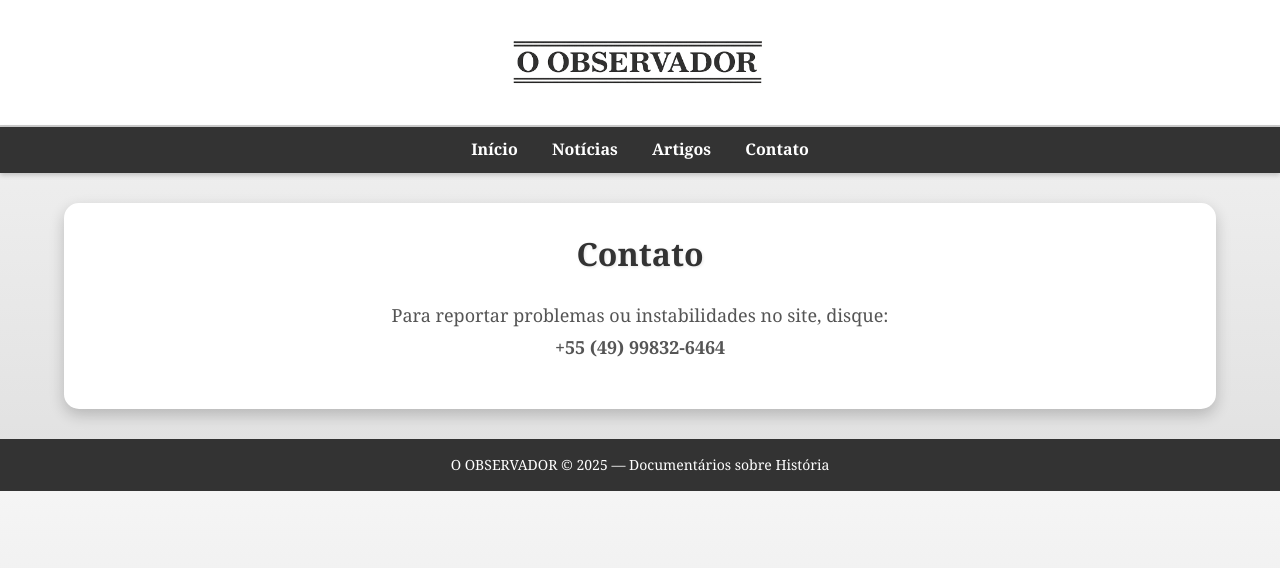
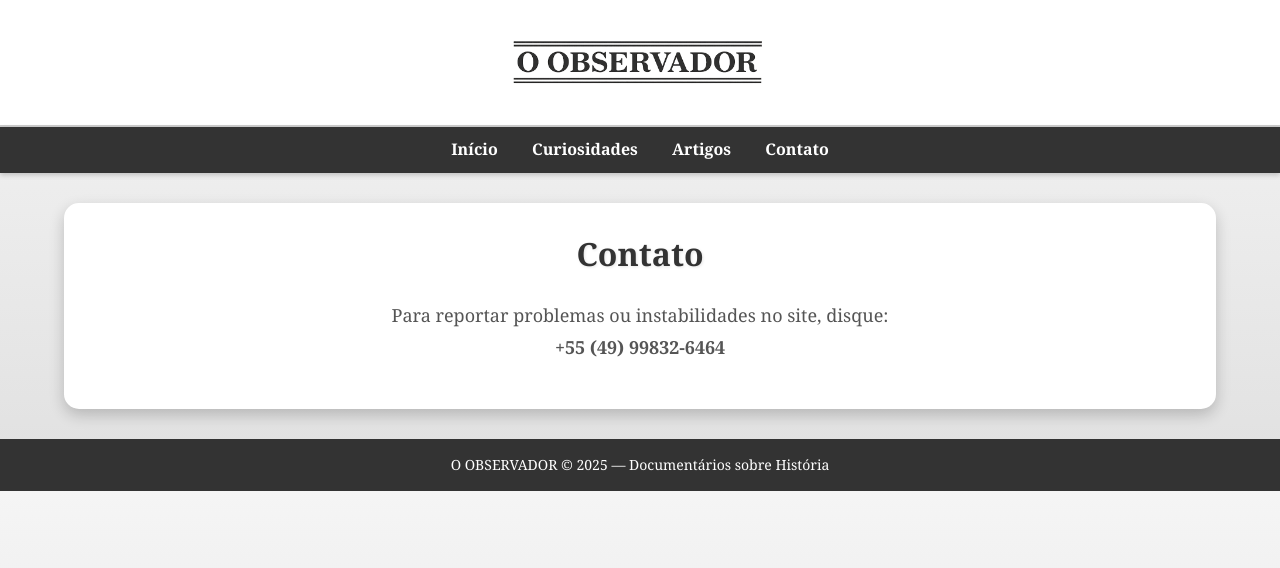
Before and after one commit to LazzariArtur/trabalho-de-portugu-s, a plain HTML site: page contato.html in a window 1280 px wide. Drawn offline with Linux system fonts and the light colour scheme.

Commit message:
Update contato.html

```diff
--- a/contato.html
+++ b/contato.html
@@ -18,7 +18,7 @@
 
   <nav>
     <a href="index.html">Início</a>
-    <a href="noticias.html">Notícias</a>
+    <a href="noticias.html">Curiosidades</a>
     <a href="artigos.html">Artigos</a>
     <a href="contato.html">Contato</a>
   </nav>
```
